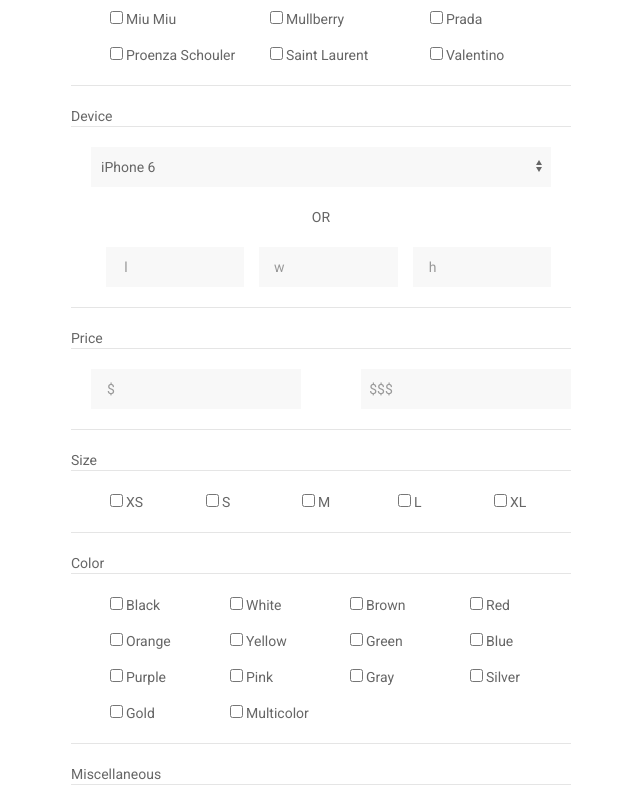
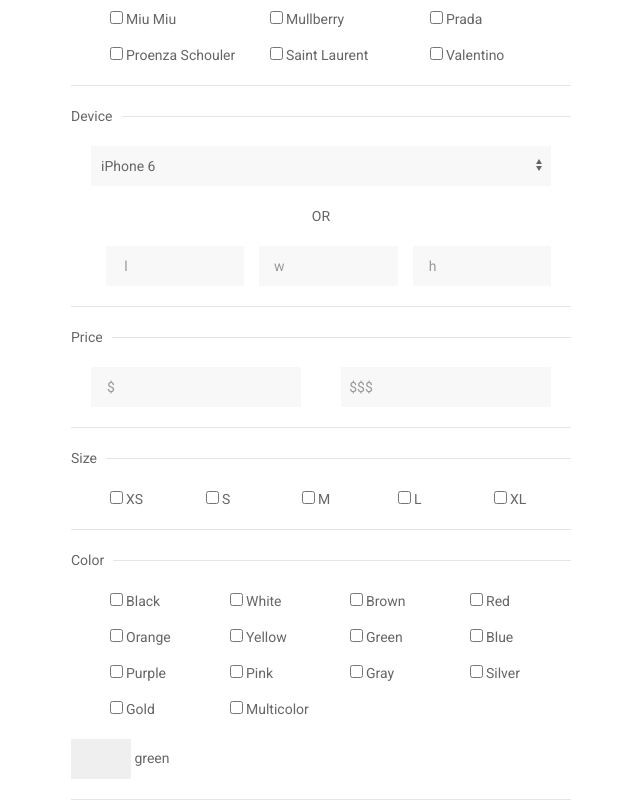
Before and after one commit to gracehseu/pursechooser, an Angular app: page / in a window 1280 px wide. Shown: the part 280-1080 px from the top of the page, without its empty margins (319-959 px from the left). Built offline with nearby package versions, Linux system fonts and the light colour scheme.

Commit message:
added minimum prices

```diff
--- a/src/app/brand-detail/brand-detail.component.html
+++ b/src/app/brand-detail/brand-detail.component.html
@@ -27,8 +27,7 @@
             </div>
 
             <div>
-                Device
-                <hr>
+                <div class="uk-heading-line uk-margin"><span>Device</span></div>
                 <div class="uk-margin-left uk-margin-right">
                     <form>
                         <select class="uk-select">
@@ -55,25 +54,27 @@
                 <hr>
             </div>
             <div>
-                Price
-                <hr>
+                <div class="uk-heading-line uk-margin"><span>Price</span></div>
+                <div>
                     <form>
-                    <div class="uk-flex">
-                        <div class="uk-align-left uk-margin-left uk-margin-remove-bottom">
+                        <div class="uk-flex uk-margin-left">
+                            <div class="uk-align-left uk-margin-remove-bottom">
                                 <div class="uk-inline">
                                     <span class="uk-form-icon">$</span>
-                                <input class="uk-input" type="text">
+                                    <input class="uk-input" type="number" min="0">
                                 </div>
                             </div>
 
-                        <div class="uk-align-right uk-margin-left uk-margin-remove-bottom">
+                            <div class="uk-align-right uk-margin-right uk-margin-remove-left uk-margin-remove-bottom">
                                 <div class="uk-inline">
                                     <span class="uk-form-icon">$$$</span>
-                                <input class="uk-input" type="text">
+                                    <input class="uk-input" type="number" min="0">
                                 </div>
                             </div>
                         </div>
                     </form>
+                </div>
+
                 <hr>
             </div>
 
@@ -81,8 +82,7 @@
 
 
             <div>
-                Size
-                <hr>
+                <div class="uk-heading-line uk-margin"><span>Size</span></div>
                     <form class="uk-grid-small uk-child-width-1-5 uk-margin-left" uk-grid>
                         <label *ngFor="let size of sizeList">
                             <div class="uk-align-center">
@@ -98,20 +98,23 @@
 
 
             <div>
-                Color
-                <hr>
+                <div class="uk-heading-line uk-margin"><span>Color</span></div>
                 <form class="uk-grid-small uk-child-width-1-4 uk-margin-left" uk-grid>
                     <label *ngFor="let color of colorList">
                             <label><input class="uk-checkbox uk-icon-image" type="checkbox" id="color" class="form-control"
                                     formControlName="Brand">{{color}}</label>
                     </label>
                 </form>
+                <div class="uk-margin">
+                    <form>
+                        <label><input class="uk-button" type="button" syle="" > green</label>
+                    </form>
+                </div>
                 <hr>
             </div>
 
             <div>
-                Miscellaneous
-                <hr>
+                <div class="uk-heading-line uk-margin"><span>Miscellaneous</span></div>
                 <form class="uk-grid-small uk-margin-left" uk-grid>
                     <label *ngFor="let feature of featureList">
                         <div class="uk-width-1-1">
```
Lines whose indentation alone changed are shown as unchanged.
